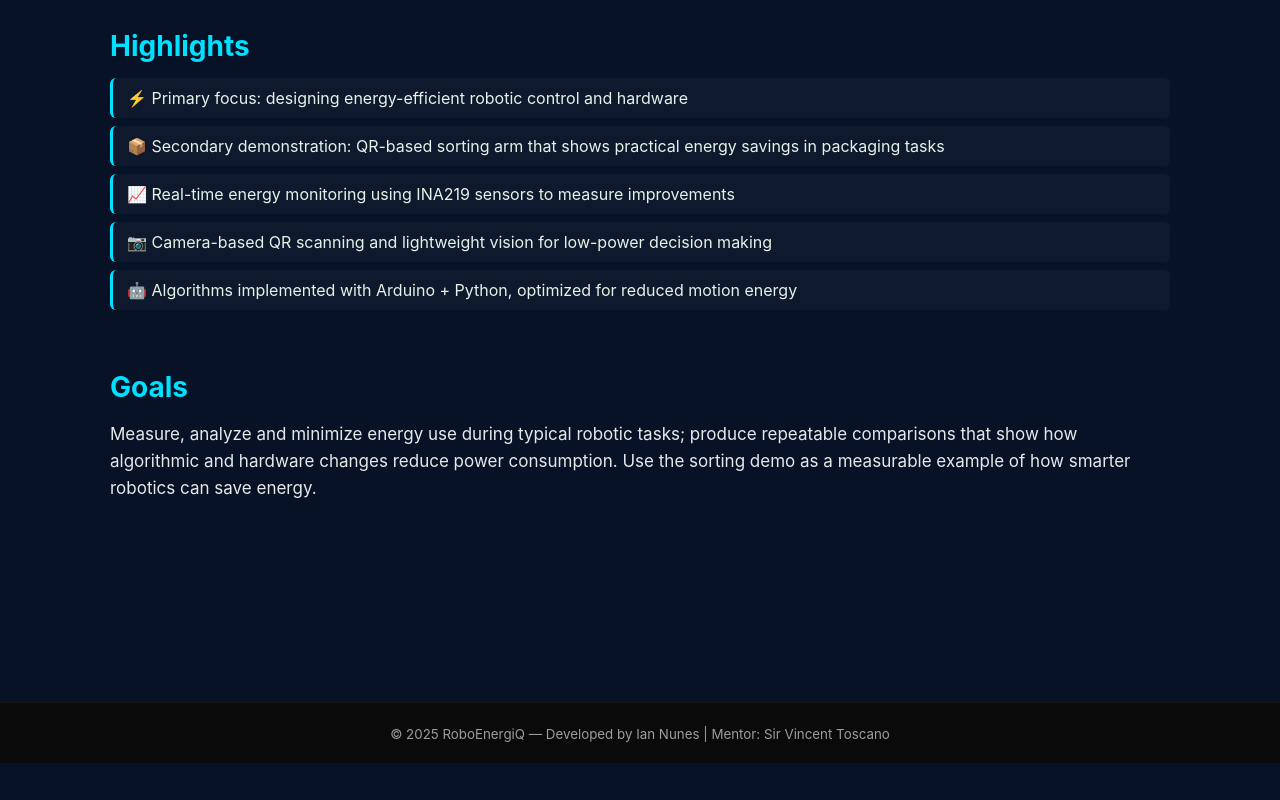
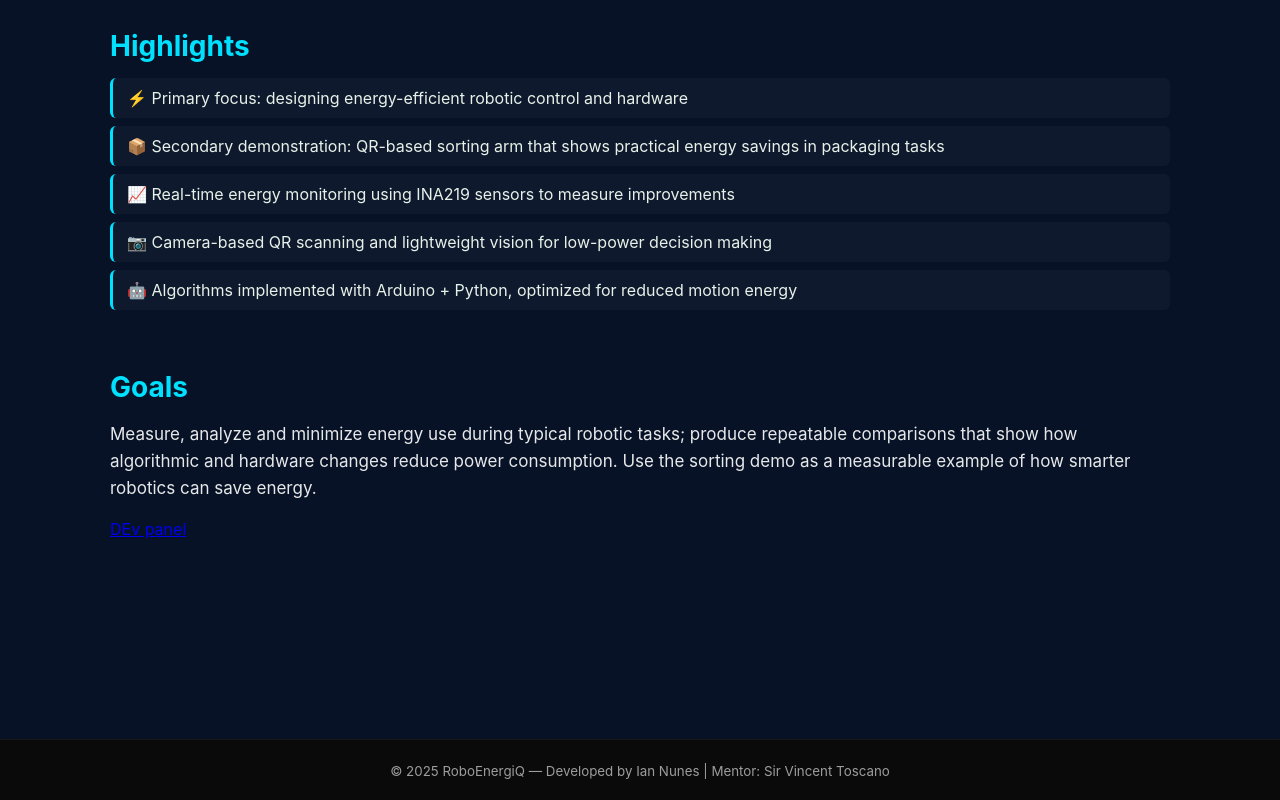
Before and after one commit to Ian-nunes6/RoboEnergyiQ, a plain HTML site: page index.html in a window 1280 px wide. Shown: the part 829-1629 px from the top of the page. Before the commit the page ends 1592 px from the top, so only its background shows below. Drawn offline with Linux system fonts and the light colour scheme.

Commit message:
Update index.html

```diff
--- a/index.html
+++ b/index.html
@@ -79,6 +79,7 @@
       <p>
         Measure, analyze and minimize energy use during typical robotic tasks; produce repeatable comparisons that show how algorithmic and hardware changes reduce power consumption. Use the sorting demo as a measurable example of how smarter robotics can save energy.
       </p>
+      <a href="http://192.168.0.109:8000/" target="_blank">DEv panel</a>
     </section>
   </main>
 
```
